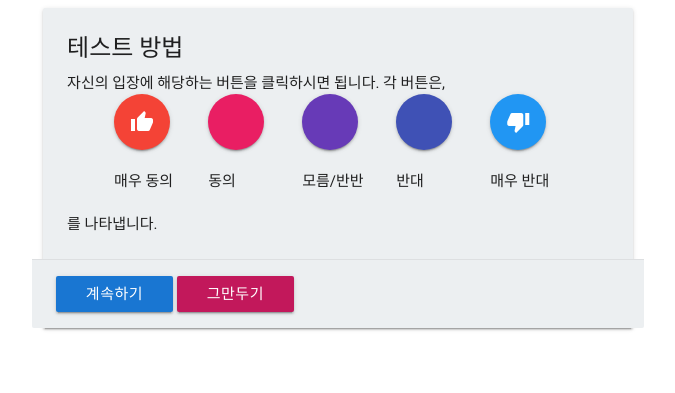
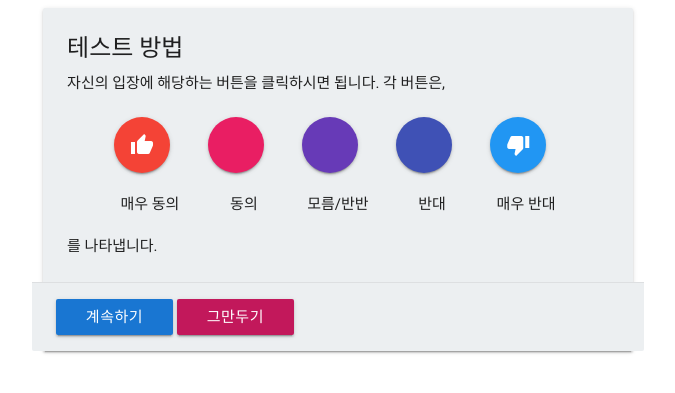
Before and after one commit to soma0sd/Freethinker-N-Value, a Jekyll site: the page built from start.html, in a window 1280 px wide. Shown: the top 393 px of the page, without its empty margins (302-977 px from the left). Built offline with Jekyll 4.4.1, drawn with Linux system fonts in a browser that asks for light colours; nearby versions of some CDN libraries.

Commit message:
서식 수정

```diff
--- a/start.html
+++ b/start.html
@@ -7,6 +7,7 @@ layout: default
      <div class="card-content">
        <span class="card-title">테스트 방법</span>
        <p>자신의 입장에 해당하는 버튼을 클릭하시면 됩니다. 각 버튼은,</p>
+       <br />
        <div class="row">
          <div class="col s2 offset-s1">
            <button class="btn-floating btn-large waves-effect waves-light red">
@@ -26,7 +27,7 @@ layout: default
              <i class="material-icons">thumb_down</i>
            </button></div>
        </div>
-       <div class="row">
+       <div class="row center-align">
          <div class="col s2 offset-s1">매우 동의</div>
          <div class="col s2">동의</div>
          <div class="col s2">모름/반반</div>
@@ -36,7 +37,7 @@ layout: default
        <p>를 나타냅니다.</p>
      </div>
      <div class="card-action row">
-       <button class="blue darken-2 waves-effect waves-light btn s6 m4" onclick="location.href='{{ site.url }}/2017/12/05/quiz';">
+       <button class="blue darken-2 waves-effect waves-light btn s6 m4" onclick="location.href='{{ site.url }}/quiz';">
          계속하기
        </button>
        <button class="pink darken-2 waves-effect waves-light btn s6 m4 offset-m2" onclick="location.href='{{ site.url }}';">
```
